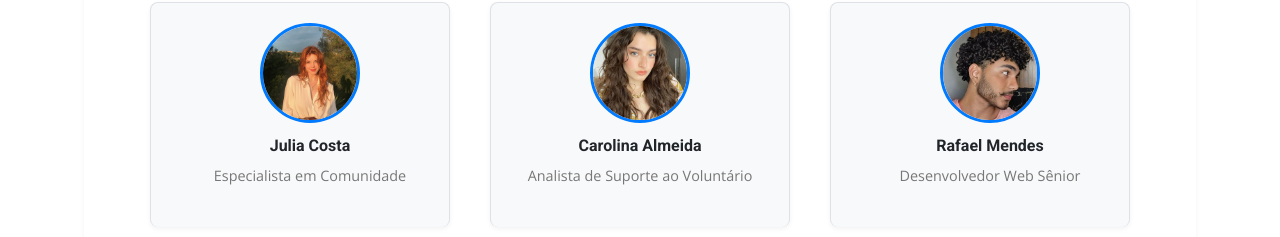
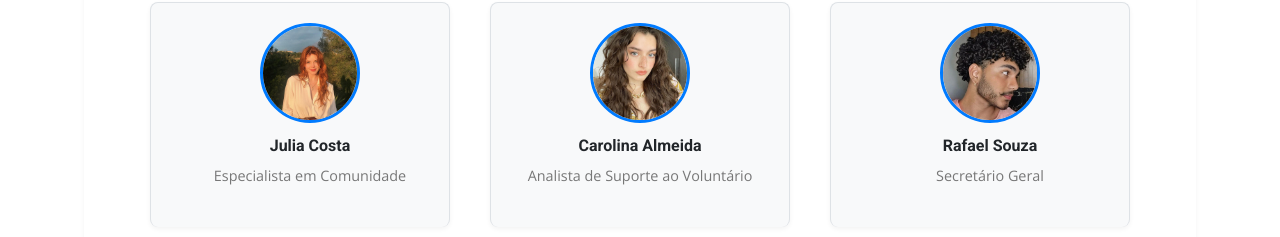
Before and after one commit to Lunodavincci/projetoFinalRaul, a plain HTML site: page pages/sobre.html in a window 1280 px wide. Shown: the part 2049-2286 px from the top of the page. Drawn offline with nearby package versions, Linux system fonts and the light colour scheme.

Commit message:
nome errado certo

```diff
--- a/pages/sobre.html
+++ b/pages/sobre.html
@@ -90,8 +90,8 @@
                 </article>
                 <article class="team-member">
                     <img src="../images/Rafa.jpg" alt="Foto de Rafael Souza" class="team-avatar">
-                    <h4>Rafael Mendes</h4>
-                    <p>Desenvolvedor Web Sênior</p>
+                    <h4>Rafael Souza</h4>
+                    <p>Secretário Geral</p>
                 </article>
             </section>
         </section>
```
